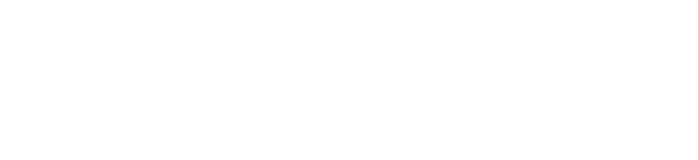
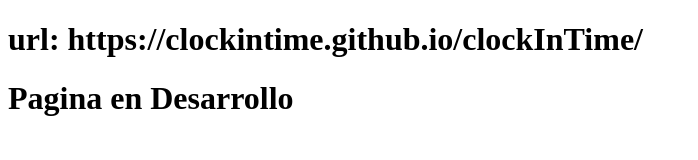
Before and after one commit to clockInTime/clockInTime, a plain HTML site: page index.html in a window 1280 px wide. Shown: the whole page, without its empty margins (0-698 px from the left). Drawn offline with Linux system fonts and the light colour scheme.

Commit message:
Update index.html

```diff
--- a/index.html
+++ b/index.html
@@ -1,5 +1,7 @@
 <!doctype html >
 <html lang="es">
 
+<h1 > url: https://clockintime.github.io/clockInTime/ </h1>
+<h1 > Pagina en Desarrollo </h1>
 
 </html>
```
